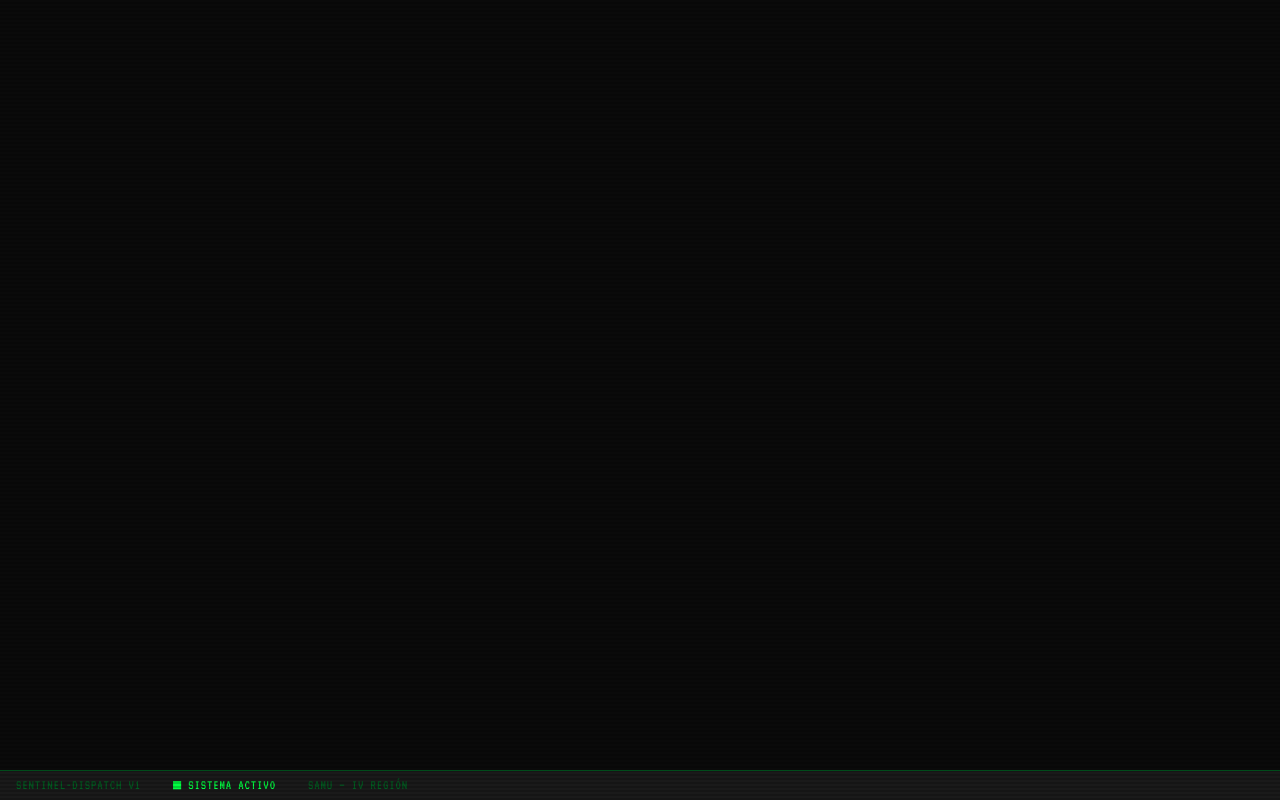
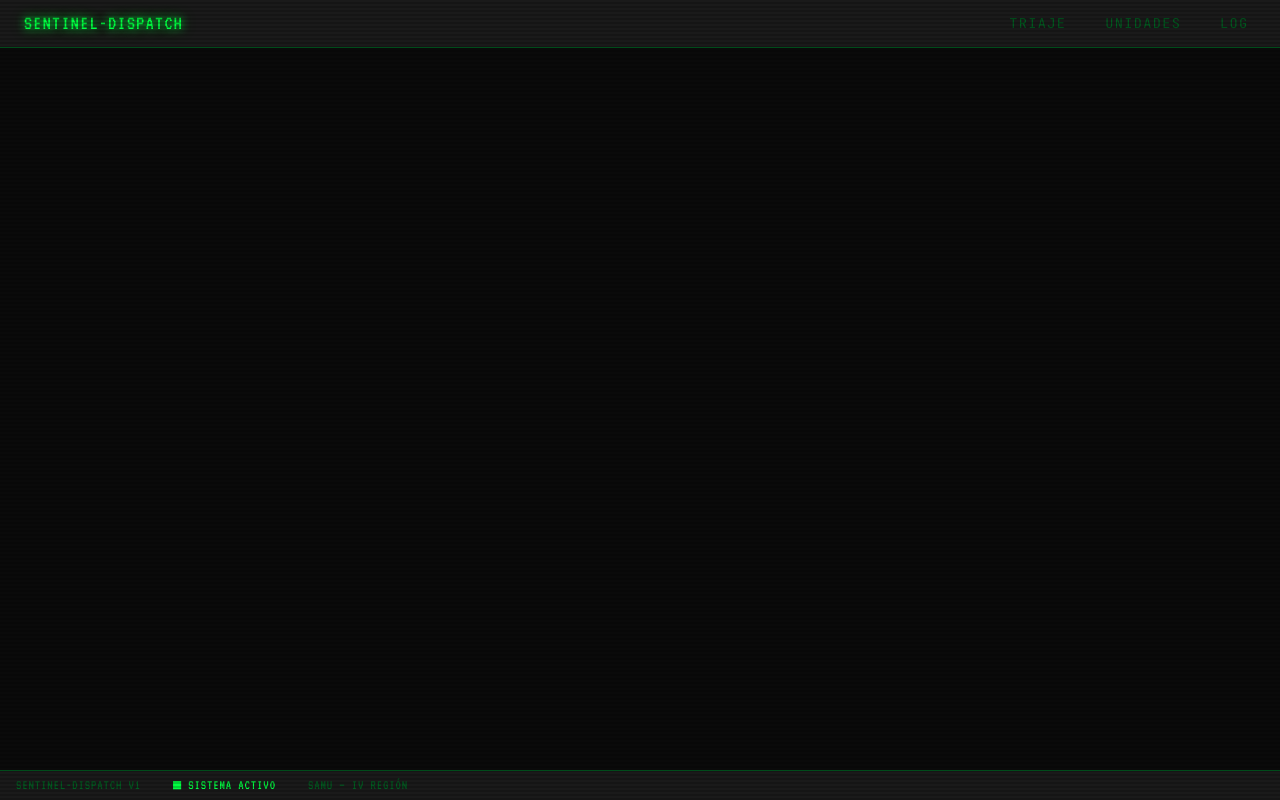
Before and after one commit to Jacket-69/sentinel-dispatch, a Python web app: template core-python/src/sentinel_dispatch/interfaces/api/templates/base.html in a window 1280 px wide. Run offline with Jinja, Linux system fonts and the light colour scheme; the template is opened without the code that fills it, so the values that code supplies are empty.

Commit message:
feat(consola): barra de navegacion y layout ancho compartido
Nav CRT entre las vistas (triaje/unidades/log) con marca de vista activa, bloque extra_head para CSS por vista y modificador consola--ancha (1200px) para las vistas con tablas densas. base.html y crt.css quedan listos para que las vistas de datos extiendan el shell.

```diff
--- a/core-python/src/sentinel_dispatch/interfaces/api/static/crt.css
+++ b/core-python/src/sentinel_dispatch/interfaces/api/static/crt.css
@@ -94,6 +94,11 @@ main.consola {
   margin: 0 auto;
   padding: 2rem 1.25rem 4rem;
   animation: flicker 8s infinite;
+}
+
+/* Vistas con tablas/datos densos (panel de unidades, log) necesitan más ancho. */
+main.consola.consola--ancha {
+  max-width: 1200px;
 }
 
 /* ---------------------------------------------------------
@@ -374,6 +379,49 @@ select option {
 }
 
 /* ---------------------------------------------------------
+   Barra de navegación entre vistas de la consola
+   --------------------------------------------------------- */
+.consola-nav {
+  display: flex;
+  align-items: center;
+  gap: 1.5rem;
+  padding: 0.5rem 1.5rem;
+  border-bottom: 1px solid var(--dim);
+  background: var(--panel);
+  font-family: var(--font-mono);
+  font-size: 0.85rem;
+  text-transform: uppercase;
+  letter-spacing: 0.1em;
+}
+
+.consola-nav__marca {
+  font-family: var(--font-display);
+  font-size: 1.25rem;
+  color: var(--phosphor);
+  text-shadow: var(--glow-phosphor);
+  margin-right: auto;
+}
+
+.consola-nav a {
+  color: var(--dim);
+  text-decoration: none;
+  padding: 0.2rem 0.4rem;
+  border: 1px solid transparent;
+  transition: color 0.1s ease, border-color 0.1s ease;
+}
+
+.consola-nav a:hover {
+  color: var(--phosphor);
+  text-shadow: var(--glow-phosphor);
+}
+
+.consola-nav a.activo {
+  color: var(--phosphor);
+  border-color: var(--phosphor);
+  text-shadow: var(--glow-phosphor);
+}
+
+/* ---------------------------------------------------------
    Utilidades
    --------------------------------------------------------- */
 .glow   { text-shadow: var(--glow-phosphor); }
--- a/core-python/src/sentinel_dispatch/interfaces/api/templates/base.html
+++ b/core-python/src/sentinel_dispatch/interfaces/api/templates/base.html
@@ -13,13 +13,22 @@
 
   <!-- Hoja de estilos CRT -->
   <link rel="stylesheet" href="/static/crt.css">
+
+  {% block extra_head %}{% endblock %}
 </head>
 <body>
 
   <!-- Overlay de scanlines: fixed, cubre todo, no intercepta eventos -->
   <div class="scanlines" aria-hidden="true"></div>
 
-  <main class="consola">
+  <nav class="consola-nav">
+    <span class="consola-nav__marca">SENTINEL-DISPATCH</span>
+    <a href="/consola/triaje" class="{% if vista_activa == 'triaje' %}activo{% endif %}">TRIAJE</a>
+    <a href="/consola/unidades" class="{% if vista_activa == 'unidades' %}activo{% endif %}">UNIDADES</a>
+    <a href="/consola/log" class="{% if vista_activa == 'log' %}activo{% endif %}">LOG</a>
+  </nav>
+
+  <main class="consola {% block consola_clase %}{% endblock %}">
     {% block content %}{% endblock %}
   </main>
 
```
